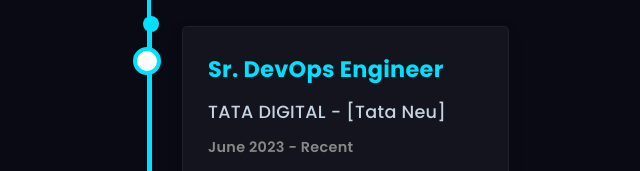
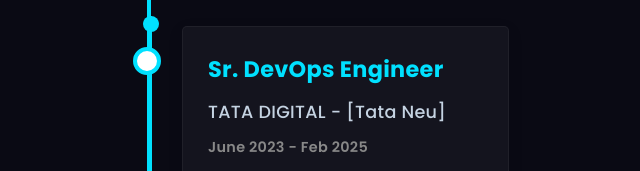
Before and after one commit to utsav-verma/portfolio, a plain HTML site: page index.html in a window 1280 px wide. Shown: the part 5060-5231 px from the top of the page, 491-1131 px from the left. Drawn offline with Linux system fonts and the light colour scheme.

Commit message:
Update Tata Digital experience date range to June 2023 - Feb 2025

```diff
--- a/index.html
+++ b/index.html
@@ -270,7 +270,7 @@
                     <div class="timeline-content">
                         <h3>Sr. DevOps Engineer</h3>
                         <h4>TATA DIGITAL - [Tata Neu]</h4>
-                        <p class="timeline-date">June 2023 - Recent</p>
+                        <p class="timeline-date">June 2023 - Feb 2025</p>
                         <ul>
                             <li>Automated 90% of manual jobs using Bash scripting and REST APIs, reducing operational overhead and improving team efficiency</li>
                             <li>Contributed towards solving major bugs in Production, which caused 100% API failure, demonstrating strong troubleshooting skills</li>
```
